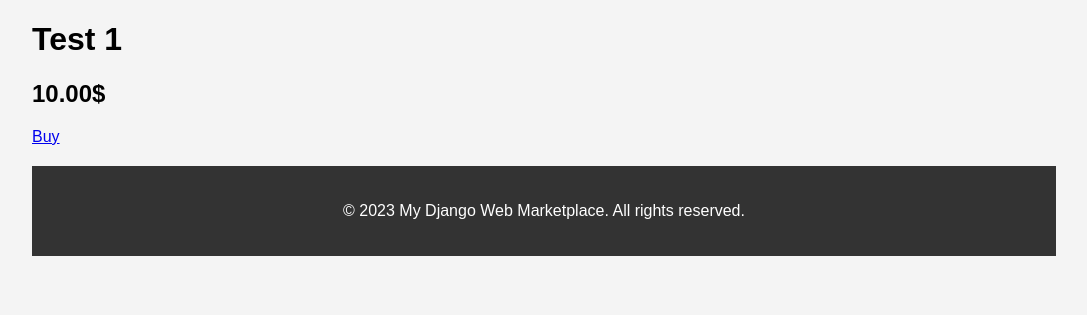
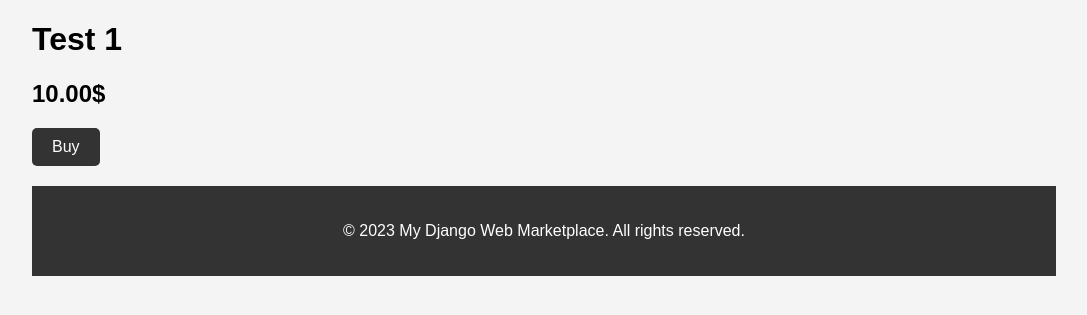
Before and after one commit to SDWLAD/DjangoWebMarketplace, a Django app: page /1 in a window 1280 px wide. Shown: the part 73-388 px from the top of the page, without its empty margins (96-1183 px from the left). Run offline with Django 5.2, Linux system fonts and the light colour scheme; data comes from the database, SQL or seed files in the repository.

Commit message:
Add button styles to enhance user interaction and fix missing newline in CSS files

```diff
--- a/DjangoWebMarketplace/store/static/store/style.css
+++ b/DjangoWebMarketplace/store/static/store/style.css
@@ -122,3 +122,19 @@ footer {
     background-color: #333;
     text-align: center;
 }
+
+
+.button{
+    display: inline-block;
+    color: #fff;
+    background: #333;
+    padding: 10px 20px;
+    text-align: center;
+    border-radius: 5px;
+    text-decoration: none;
+    transition: background 0.3s ease;
+}
+
+.button:hover {
+    background: #555;
+}
```
Also changed, not shown: DjangoWebMarketplace/store/static/store/store.css (line endings or trailing spaces).
